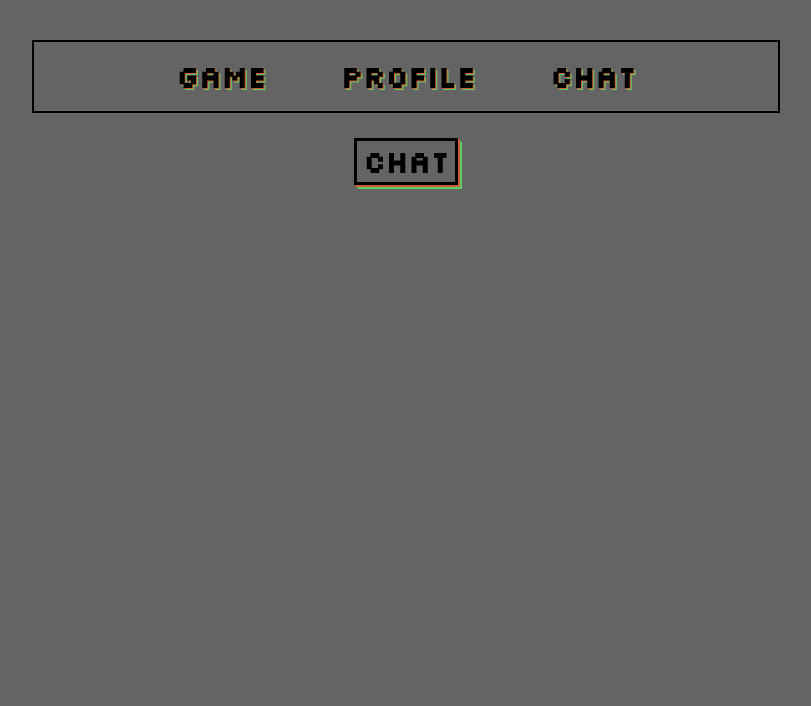
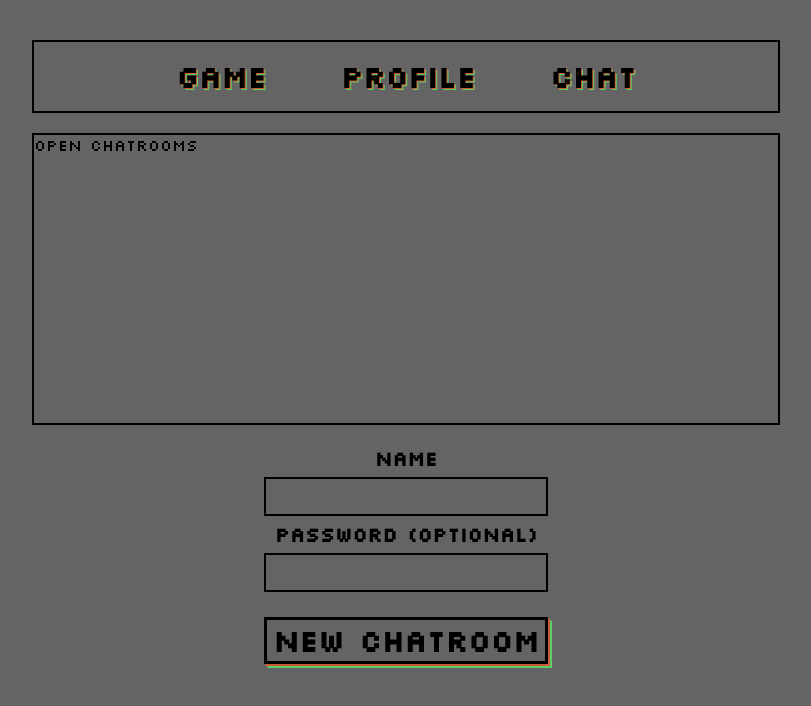
Before and after one commit to Zinobias/Transcendence, a React (Create React App) app in the folder front-end/: page /chat in a window 1280 px wide. Both pictures are taken after typing "name@example.com", "Sample" into the empty fields and a click on the button "LOGIN". Shown: the top 706 px of the page, without its empty margins (234-1045 px from the left). Built offline with nearby package versions, Linux system fonts and the light colour scheme; no server answers.

Commit message:
building more components

```diff
--- a/front-end/src/components/Chat.tsx
+++ b/front-end/src/components/Chat.tsx
@@ -1,4 +1,4 @@
-import React, {  useContext } from "react";
+import React, {  useContext, useState } from "react";
 import { SocketContext } from './Socket';
 import './Components.css';
 import { useNavigate } from 'react-router-dom';
@@ -8,6 +8,7 @@ const   Chat: React.FC = () => {
 
 	const socket = useContext(SocketContext);
 	const navigate = useNavigate()
+    const [chatroomName, setChatroomName] = useState<string>("");
 
     const handleClick = (e: React.FormEvent) => {
 		e.preventDefault()
@@ -17,21 +18,28 @@ const   Chat: React.FC = () => {
 			channel_name: "test",
 			creator2_id: 2,
 		});
-		navigate('/profile');
+		navigate('/chat_window');
         //socket.emit("msgToServer", "test");
     };
 
-	const createChat = () => {
-
-	};
-
     return (
-        <div className="app__text">
-			<button className="loginform__button" onClick={(e) => handleClick(e)}>CHAT</button>
+        <>
+        <div className="chatrooms">
+            Open Chatrooms
+			{/* <button className="loginform__button" onClick={(e) => handleClick(e)}>NEW CHATROOM</button> */}
         </div>
+        <form className="loginform">
+                <label className="loginform__label">Name</label>
+                <input type="input" onChange={(e)=>setChatroomName(e.target.value)} placeholder="email" className="loginform__input"/>
+                <label className="loginform__label">password (optional)</label>
+                <input type="input" placeholder="password" className="loginform__input"/>
+                <button className="loginform__button" onClick={(e) => handleClick(e)}>NEW CHATROOM</button>
+        </form>
+        </>
     )
 	//<button className="loginform__buton" onClick={() => navigate('/profile')}>CHAT</button>
-	//<button className="loginform__button" onClick={(e) => handleClick(e)}>CHAT</button>
+	//<button className="loginform__button" onClick={(e) => handleClick(e)}>NEW CHATROOM</button>
+
 };
 
 export default Chat;
--- /dev/null
+++ b/front-end/src/components/ChatWindow.tsx
@@ -0,0 +1,12 @@
+import React from "react";
+
+const   ChatWindow: React.FC = () => {
+
+    return (
+        <div className="chatwindow">
+            New Chat Room
+        </div>
+    )
+};
+
+export default ChatWindow;
--- a/front-end/src/components/Components.css
+++ b/front-end/src/components/Components.css
@@ -52,3 +52,19 @@
 .loginform__button:hover {
     transform: scale(1.1);
 }
+
+.chatrooms {
+    width: 60%;
+    height: 40%;
+    border: 2px solid black;
+    margin: 20px;
+    border: 2px solid black;
+}
+
+.chatwindow {
+    width: 60%;
+    height: 60%;
+    border: 2px solid black;
+    margin: 20px;
+    border: 2px solid black;
+}
--- a/front-end/src/components/Landing.tsx
+++ b/front-end/src/components/Landing.tsx
@@ -1,6 +1,6 @@
 import React from "react";
 import { Link} from 'react-router-dom';
-import LinkButton from './LinkButton';
+import LinkButton from './Routing';
 
 const Landing: React.FC = () => {
     return (
--- a/front-end/src/components/Login.tsx
+++ b/front-end/src/components/Login.tsx
@@ -1,6 +1,5 @@
 import React from "react";
 import './Components.css';
-import { useAuth0 } from '@auth0/auth0-react';
 
 /*
     NOTES
--- a/front-end/src/components/LinkButton.tsx
+++ b/front-end/src/components/Routing.tsx
@@ -4,15 +4,17 @@ import { Routes, Route } from 'react-router-dom';
 import Chat from './Chat'
 import Profile from './Profile'
 import Game from './Game'
+import ChatWindow from './ChatWindow';
 
-const LinkButton: React.FC  = () => {
+const Routing: React.FC  = () => {
     return (
         <Routes>
             <Route path='/chat' element={<Chat />} />
             <Route path='/profile' element={<Profile />} />
             <Route path='/game' element={<Game />} />
+            <Route path='/chat_window' element={<ChatWindow />} />
       </Routes>
     )
 };
 
-export default LinkButton;
+export default Routing;
--- a/front-end/src/interfaces.ts
+++ b/front-end/src/interfaces.ts
@@ -3,3 +3,8 @@ export interface Todo {
     id: number;
     todo: string;
 }
+
+export interface Chatroom {
+    name: string;
+    pasword?: string;
+}
```
